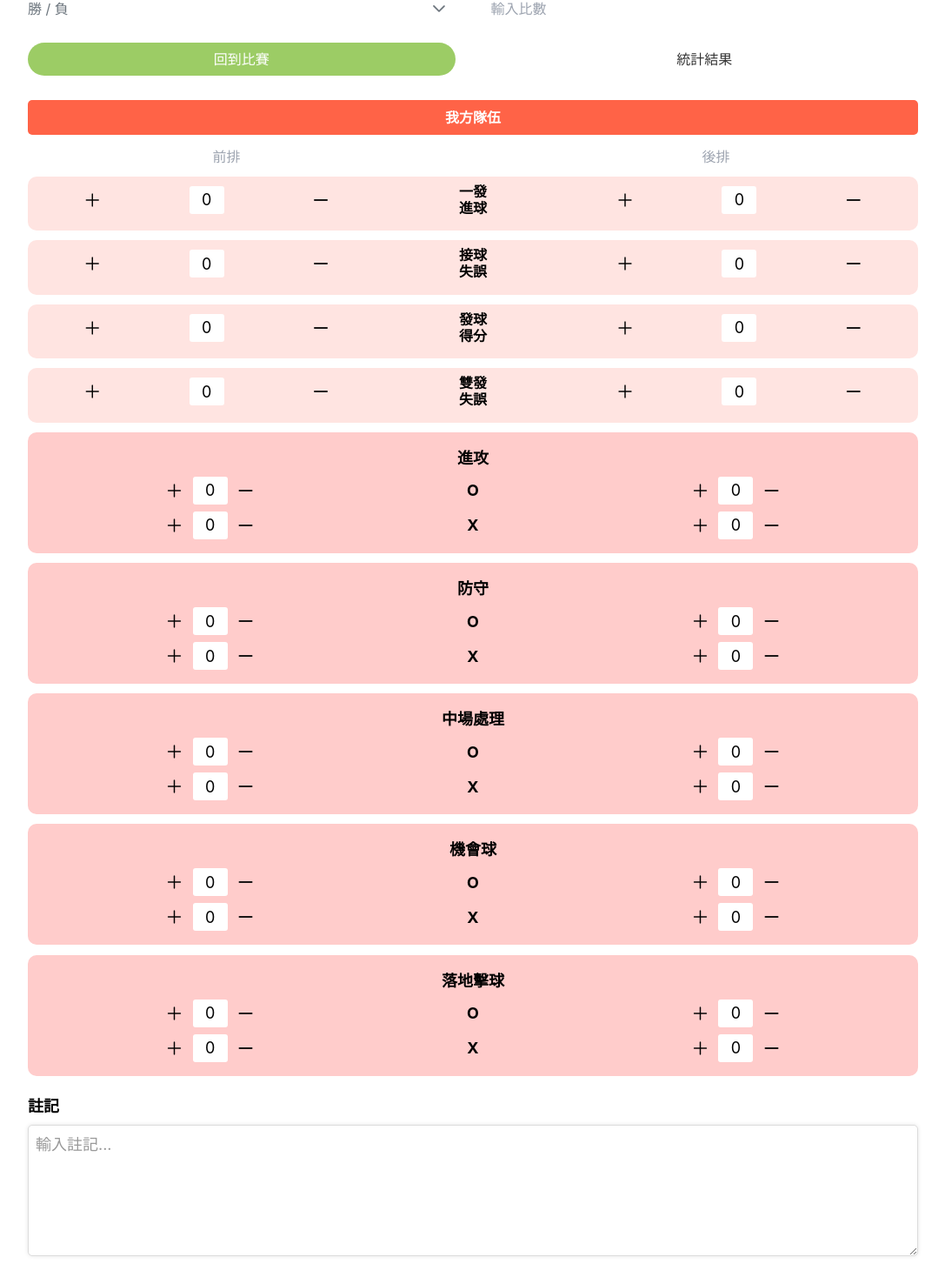
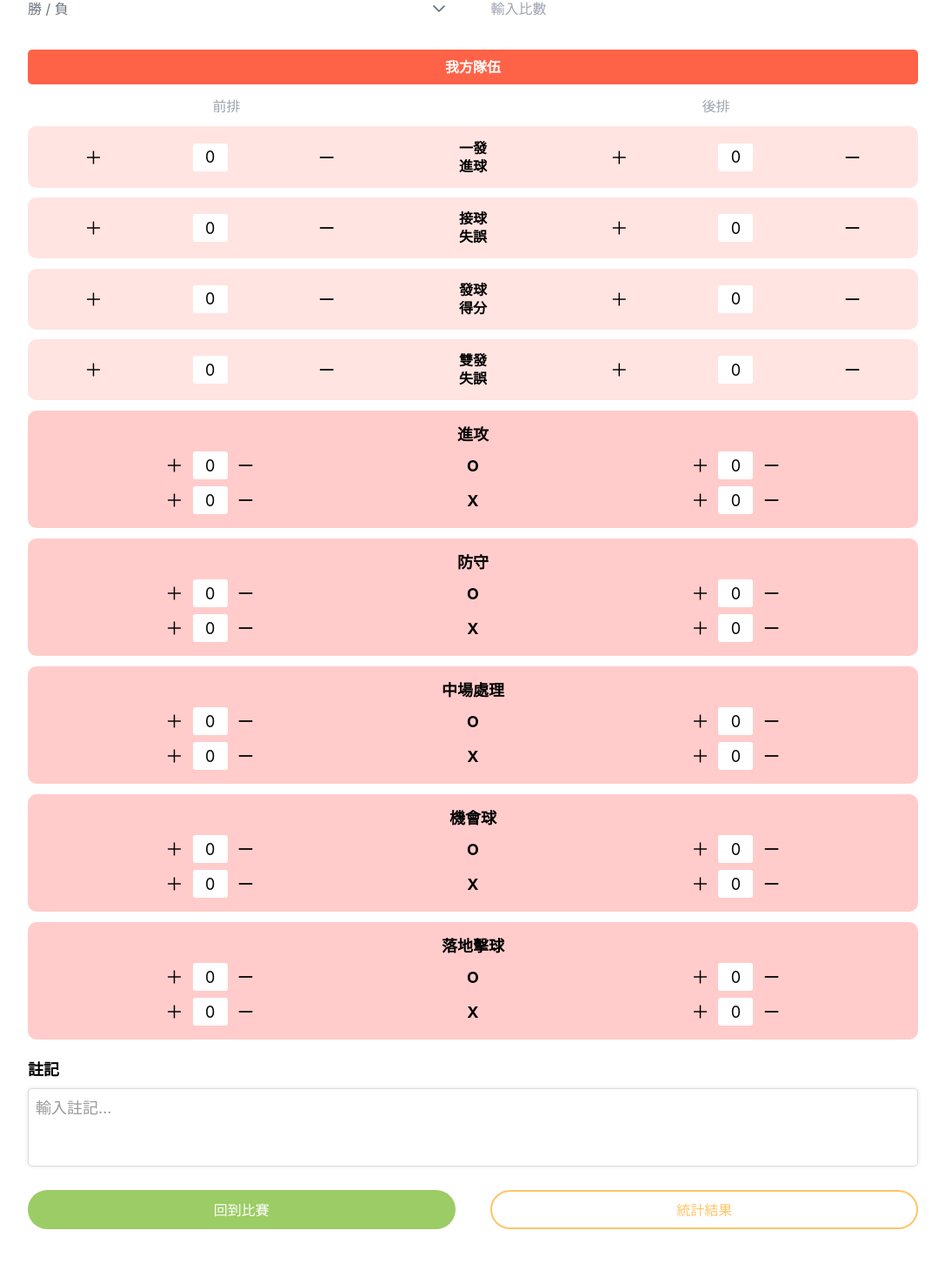
Before and after one commit to SnowyMeteor/player-scoreboard, a React (Create React App) app: page / in a window 1280 px wide. Shown: the part 242-1710 px from the top of the page at 87% size, without its empty margins (96-1183 px from the left). After the commit the page ends 1687 px from the top, so only its background shows below. Built offline with nearby package versions, Linux system fonts and the light colour scheme.

Commit message:
Update the logic and layout for App, ScoreBoard, StatisticsBoard and Notes

```diff
--- a/src/App.css
+++ b/src/App.css
@@ -32,8 +32,60 @@
   from {
     transform: rotate(0deg);
   }
-
   to {
     transform: rotate(360deg);
   }
 }
+
+.button-container {
+  display: flex;
+  justify-content: space-between;
+  padding-left: 10%;
+  padding-right: 10%;
+  margin-top: 1.2rem;
+  margin-bottom: 2rem;
+}
+
+.button-container .p-button {
+  height: 45px;
+  display: flex;
+  align-items: center;
+  justify-content: center;
+  font-size: 16px;
+  border-radius: 30px;
+  width: 48%;
+  background-color: #FFFFFF;
+  transition: all 0.3s ease;
+  border-width: 2px;
+  border-style: solid;
+}
+
+.button-container .p-button-back-to-game {
+  border-color: #9CCC65;
+  color: #9CCC65;
+}
+
+.button-container .p-button-statistics {
+  border-color: #FFC466;
+  color: #FFC466;
+}
+
+.button-container .p-button-back-to-game.active {
+  background-color: #9CCC65;
+  color: #FFFFFF;
+}
+
+.button-container .p-button-statistics.active {
+  background-color: #FFC466;
+  color: #FFFFFF;
+}
+
+.button-container .p-button-back-to-game:hover {
+  background-color: #9CCC65;
+  color: #FFFFFF;
+}
+
+.button-container .p-button-statistics:hover {
+  background-color: #FFC466;
+  color: #FFFFFF;
+}
--- a/src/App.tsx
+++ b/src/App.tsx
@@ -1,5 +1,6 @@
 import React, { useState, useEffect, useCallback } from 'react';
 import { useSwipeable } from 'react-swipeable';
+import { Button } from 'primereact/button';
 import './App.css';
 import GameInfo from './components/GameInfo';
 import ScoreBoard from './components/ScoreBoard';
@@ -74,12 +75,6 @@ function App() {
       notes: ''
     }]);
   }, []);
-
-  const handlers = useSwipeable({
-    onSwipedLeft: () => setIndex(Math.min(index + 1, 1)),
-    onSwipedRight: () => setIndex(Math.max(index - 1, 0)),
-    trackMouse: true
-  });
 
   const handleRoundChange = useCallback((round: number) => {
     setCurrentRound(round);
@@ -157,13 +152,17 @@ function App() {
     setCurrentPage('game');
   }, []);
 
+  const handlers = useSwipeable({
+    onSwipedLeft: () => setIndex(Math.min(index + 1, 1)),
+    onSwipedRight: () => setIndex(Math.max(index - 1, 0)),
+    trackMouse: true
+  });
+
   return (
     <div className="App">
       <GameInfo
         currentRound={currentRound}
         onRoundChange={handleRoundChange}
-        onShowStatistics={handleShowStatistics}
-        onBackToGame={handleBackToGame}
         currentPage={currentPage}
       />
       {showStatistics ? (
@@ -187,7 +186,6 @@ function App() {
           />
         </div>
       ) : (
-        <>
         <div {...handlers} style={{ overflow: 'hidden' }}>
           <div style={{
             display: 'flex',
@@ -210,12 +208,26 @@ function App() {
             </div>
           </div>
         </div>
+      )}
       <Notes
-            value={roundsData[currentRound - 1]?.notes || ''}
-            onChange={updateNotes}
+        value={showStatistics
+          ? roundsData.map((round, index) => `第 ${index + 1} 局：\n${round.notes}`).join('\n\n')
+          : roundsData[currentRound - 1]?.notes || ''}
+        onChange={showStatistics ? () => { } : updateNotes}
+        readOnly={showStatistics}
       />
-        </>
-      )}
+      <div className="button-container">
+        <Button
+          label="回到比賽"
+          className={`p-button-back-to-game ${currentPage === 'game' ? 'active' : 'inactive'}`}
+          onClick={handleBackToGame}
+        />
+        <Button
+          label="統計結果"
+          className={`p-button-statistics ${currentPage === 'statistics' ? 'active' : 'inactive'}`}
+          onClick={handleShowStatistics}
+        />
+      </div>
     </div>
   );
 }
--- a/src/components/GameInfo.tsx
+++ b/src/components/GameInfo.tsx
@@ -13,12 +13,10 @@ const winLossOptions = [
 interface GameInfoProps {
     currentRound: number;
     onRoundChange: (round: number) => void;
-    onShowStatistics: () => void;
-    onBackToGame: () => void;
     currentPage: 'game' | 'statistics';
 }
 
-const GameInfo: React.FC<GameInfoProps> = ({ currentRound, onRoundChange, onShowStatistics, onBackToGame, currentPage }) => {
+const GameInfo: React.FC<GameInfoProps> = ({ currentRound, onRoundChange, currentPage }) => {
     const [gameName, setGameName] = useState('');
     const [score, setScore] = useState('');
     const [result, setResult] = useState<string | null>(null);
@@ -111,24 +109,6 @@ const GameInfo: React.FC<GameInfoProps> = ({ currentRound, onRoundChange, onShow
                     />
                 </div>
             </div>
-
-            {/* 統計結果、回到比賽按鈕 */}
-            <div className="game-info-row">
-                <div className="game-info-column game-info-column-left">
-                    <Button
-                        label="回到比賽"
-                        className={`p-button-back-to-game w-full ${currentPage === 'game' ? 'active' : 'inactive'}`}
-                        onClick={onBackToGame}
-                    />
-                </div>
-                <div className="game-info-column game-info-column-right">
-                    <Button
-                        label="統計結果"
-                        className={`p-button-statistics w-full ${currentPage === 'statistics' ? 'active' : 'inactive'}`}
-                        onClick={onShowStatistics}
-                    />
-                </div>
-            </div>
         </div>
     );
 }
--- a/src/components/Notes.tsx
+++ b/src/components/Notes.tsx
@@ -1,4 +1,4 @@
-import React from 'react';
+import React, { useEffect, useRef } from 'react';
 import { InputTextarea } from 'primereact/inputtextarea';
 import '../style/Notes.css';
 
@@ -9,17 +9,34 @@ interface NotesProps {
 }
 
 const Notes: React.FC<NotesProps> = ({ value, onChange, readOnly = false }) => {
+    const textareaRef = useRef<HTMLTextAreaElement>(null);
+
+    useEffect(() => {
+        if (textareaRef.current) {
+            adjustTextareaHeight(textareaRef.current);
+        }
+    }, [value]);
+
+    const adjustTextareaHeight = (element: HTMLTextAreaElement) => {
+        element.style.height = 'auto';
+        element.style.height = `${element.scrollHeight}px`;
+    };
+
+    const handleChange = (e: React.ChangeEvent<HTMLTextAreaElement>) => {
+        onChange(e.target.value);
+        adjustTextareaHeight(e.target);
+    };
+
     return (
         <div className="note-container">
             <div className="note-item">
                 <label htmlFor="notes" className="block font-bold mb-2 text-left">註記</label>
                 <InputTextarea
+                    ref={textareaRef}
                     id="notes"
-                    rows={5}
                     value={value}
-                    onChange={(e) => onChange(e.target.value)}
+                    onChange={handleChange}
                     placeholder={readOnly ? "" : "輸入註記..."}
-                    autoResize
                     className="input-textarea text-left"
                     readOnly={readOnly}
                 />
--- a/src/components/StatisticsBoard.tsx
+++ b/src/components/StatisticsBoard.tsx
@@ -193,25 +193,23 @@ const StatisticsBoard: React.FC<StatisticsBoardProps> = ({ ourTeam, enemyTeam, c
         const rates = calculateSuccessFailRates(teamProps);
 
         return (
-            <div className="statistics-section special">
-                <div className="special-row">
-                    <div className="player-score">
+            <div className="statistics-section rate-section">
+                <div className="rate-row">
+                    <div className="player-rate">
                         <InputText
                             value={`${rates.player1[label === '成功率' ? 'successRate' : 'failRate']}%`}
-                            className="score-input rate-input"
+                            className="rate-input"
                             readOnly
-                            style={{ backgroundColor: '#EDF0F5' }}
                         />
                     </div>
-                    <div className="category-label" style={{ whiteSpace: 'pre-wrap' }}>
+                    <div className="rate-label">
                         {label}
                     </div>
-                    <div className="player-score">
+                    <div className="player-rate">
                         <InputText
                             value={`${rates.player2[label === '成功率' ? 'successRate' : 'failRate']}%`}
-                            className="score-input rate-input"
+                            className="rate-input"
                             readOnly
-                            style={{ backgroundColor: '#EDF0F5' }}
                         />
                     </div>
                 </div>
@@ -221,7 +219,7 @@ const StatisticsBoard: React.FC<StatisticsBoardProps> = ({ ourTeam, enemyTeam, c
 
     const renderTeamStatistics = (teamProps: TeamProps) => {
         return (
-            <div className="statistics-board-container">
+            <div className={`statistics-board-container ${teamProps.team}`}>
                 <div className={`team-header ${teamProps.team}`}>
                     <div className="team-label">{teamProps.team === 'our' ? '我方隊伍' : '敵方隊伍'}</div>
                 </div>
@@ -234,24 +232,17 @@ const StatisticsBoard: React.FC<StatisticsBoardProps> = ({ ourTeam, enemyTeam, c
                         <InputText value={teamProps.player2Name} className="player-name-input" readOnly />
                     </div>
                 </div>
+                {renderSpecialSection('firstServeRate', '一發進球', teamProps)}
+                {renderSpecialSection('receiveErrorRate', '接球失誤', teamProps)}
+                {renderSpecialSection('servePoints', '發球得分', teamProps)}
+                {renderSpecialSection('doubleFaults', '雙發失誤', teamProps)}
                 {renderStatisticsSection('attack', '進攻', teamProps)}
                 {renderStatisticsSection('defense', '防守', teamProps)}
                 {renderStatisticsSection('midfield', '中場處理', teamProps)}
                 {renderStatisticsSection('chance', '機會球', teamProps)}
                 {renderStatisticsSection('smash', '落地擊球', teamProps)}
-                {renderSpecialSection('firstServeRate', '一發進球率', teamProps)}
-                {renderSpecialSection('receiveErrorRate', '接球失誤率', teamProps)}
-                {renderSpecialSection('servePoints', '發球得分', teamProps)}
-                {renderSpecialSection('doubleFaults', '雙發失誤', teamProps)}
                 {renderRateSection('成功率', teamProps)}
                 {renderRateSection('失敗率', teamProps)}
-                <Notes
-                    value={roundsData.map((round, index) =>
-                        `第 ${index + 1} 局：\n${round.notes}`
-                    ).join('\n\n')}
-                    onChange={() => { }}
-                    readOnly={true}
-                />
             </div>
         );
     };
--- a/src/style/GameInfo.css
+++ b/src/style/GameInfo.css
@@ -27,13 +27,6 @@
 .game-info-container .p-dropdown,
 .game-info-container .p-inputtext {
     height: 38px;
-}
-
-.game-info-container .p-button {
-    height: 38px;
-    display: flex;
-    align-items: center;
-    justify-content: center;
 }
 
 .game-info-container .p-inputtext {
@@ -79,49 +72,6 @@
     border-color: #7f8c8d;
 }
 
-.game-info-container .p-button.p-button-statistics {
-    background-color: #FFC466;
-    border-color: #FFC466;
-    color: #ffffff;
-    border-radius: 30px;
-}
-
-.game-info-container .p-button.p-button-statistics:hover {
-    background-color: #FFB74D;
-    border-color: #FFB74D;
-}
-
-.game-info-container .p-button.p-button-back-to-game {
-    background-color: #9CCC65;
-    border-color: #9CCC65;
-    color: #ffffff;
-    border-radius: 30px;
-}
-
-.game-info-container .p-button.p-button-back-to-game:hover {
-    background-color: #8BC34A;
-    border-color: #8BC34A;
-}
-
-.game-info-container .p-button.p-button-statistics.inactive,
-.game-info-container .p-button.p-button-back-to-game.inactive {
-    background-color: #FFFFFF;
-    color: #333333;
-}
-
-.game-info-container .p-button.p-button-statistics.inactive {
-    border-color: #FFC466;
-}
-
-.game-info-container .p-button.p-button-back-to-game.inactive {
-    border-color: #9CCC65;
-}
-
-.game-info-container .p-button.p-button-statistics.inactive:hover,
-.game-info-container .p-button.p-button-back-to-game.inactive:hover {
-    background-color: #f0f0f0;
-}
-
 .game-info-container .game-info-item label {
     font-size: 18px;
 }
@@ -137,11 +87,3 @@
 .game-info-container .game-info-column-right label {
     font-size: 18px;
 }
-
-.game-info-container .p-button-statistics {
-    font-size: 16px;
-}
-
-.game-info-container .p-button-back-to-game {
-    font-size: 16px;
-}
--- a/src/style/Notes.css
+++ b/src/style/Notes.css
@@ -32,8 +32,10 @@
     border-radius: 5px;
     padding: 8px;
     box-shadow: 0 0 5px rgba(0, 0, 0, 0.1);
-    resize: vertical;
+    resize: none;
     box-sizing: border-box;
+    overflow: hidden;
+    line-height: 1.5;
 }
 
 .input-textarea::placeholder {
--- a/src/style/ScoreBoard.css
+++ b/src/style/ScoreBoard.css
@@ -69,16 +69,21 @@
     font-weight: bold;
     font-size: 18px;
     text-align: center;
-    margin-top: 0.5rem;
+    margin-top: 0.4rem;
+    margin-bottom: 0.4rem;
+}
+
+.scoreboard-container .score-row {
+    display: flex;
+    justify-content: space-between;
+    align-items: center;
     margin-bottom: 0.5rem;
 }
 
-.scoreboard-container .score-row,
 .scoreboard-container .special-row {
     display: flex;
     justify-content: space-between;
     align-items: center;
-    margin-bottom: 0.5rem;
 }
 
 .scoreboard-container .player-score {
@@ -97,11 +102,10 @@
 .scoreboard-container .special-row .category-label {
     flex: 1;
     text-align: center;
-    margin: 0 10px;
     font-size: 1rem;
     font-weight: bold;
     white-space: pre-wrap;
-    line-height: 1.2;
+    line-height: 1.3;
 }
 
 .scoreboard-container .special-row .player-score {
--- a/src/style/StatisticsBoard.css
+++ b/src/style/StatisticsBoard.css
@@ -25,11 +25,11 @@
 }
 
 .statistics-board-container .team-header.our {
-    background-color: #87CEEB;
+    background-color: #FF6347;
 }
 
 .statistics-board-container .team-header.enemy {
-    background-color: #FF6347;
+    background-color: #87CEEB;
 }
 
 .statistics-board-container .team-label {
@@ -72,16 +72,21 @@
     font-weight: bold;
     font-size: 18px;
     text-align: center;
-    margin-top: 0.5rem;
+    margin-top: 0.4rem;
+    margin-bottom: 0.4rem;
+}
+
+.statistics-board-container .score-row {
+    display: flex;
+    justify-content: space-between;
+    align-items: center;
     margin-bottom: 0.5rem;
 }
 
-.statistics-board-container .score-row,
 .statistics-board-container .special-row {
     display: flex;
     justify-content: space-between;
     align-items: center;
-    margin-bottom: 0.5rem;
 }
 
 .statistics-board-container .player-score {
@@ -100,11 +105,10 @@
 .statistics-board-container .special-row .category-label {
     flex: 1;
     text-align: center;
-    margin: 0 10px;
     font-size: 1rem;
     font-weight: bold;
     white-space: pre-wrap;
-    line-height: 1.2;
+    line-height: 1.3;
 }
 
 .statistics-board-container .special-row .player-score {
@@ -115,7 +119,7 @@
 }
 
 .statistics-board-container .score-input {
-    font-size: 18p;
+    font-size: 18px;
     width: 40px !important;
     text-align: center !important;
     background-color: #FFFFFF !important;
@@ -136,33 +140,34 @@
     text-align: center !important;
 }
 
-.statistics-board-container .attack {
-    background-color: #C5CCD7;
+.statistics-board-container.our .special {
+    background-color: #FFE4E1;
 }
 
-.statistics-board-container .defense {
-    background-color: #C5CCD7;
+.statistics-board-container.our .attack,
+.statistics-board-container.our .defense,
+.statistics-board-container.our .midfield,
+.statistics-board-container.our .chance,
+.statistics-board-container.our .smash,
+.statistics-board-container.our .rate-input {
+    background-color: #FFCCCB !important;
 }
 
-.statistics-board-container .midfield {
-    background-color: #C5CCD7;
+.statistics-board-container.enemy .special {
+    background-color: #E6F3FF;
 }
 
-.statistics-board-container .chance {
-    background-color: #C5CCD7;
-}
-
-.statistics-board-container .smash {
-    background-color: #C5CCD7;
-}
-
-.statistics-board-container .special {
-    background-color: #EDF0F5;
+.statistics-board-container.enemy .attack,
+.statistics-board-container.enemy .defense,
+.statistics-board-container.enemy .midfield,
+.statistics-board-container.enemy .chance,
+.statistics-board-container.enemy .smash,
+.statistics-board-container.enemy .rate-input {
+    background-color: #ADD8E6;
 }
 
 .statistics-board-container .rate-input {
     width: 80px !important;
-    background-color: #EDF0F5 !important;
 }
 
 .statistics-board-container .statistics-notes-container {
@@ -201,3 +206,48 @@
     box-sizing: border-box;
     text-align: left !important;
 }
+
+.statistics-board-container .rate-section {
+    width: 100%;
+    margin-bottom: 0.7rem;
+    padding: 0.5rem;
+    border-radius: 10px;
+}
+
+.statistics-board-container .rate-row {
+    display: flex;
+    justify-content: space-between;
+    align-items: center;
+}
+
+.statistics-board-container .player-rate {
+    display: flex;
+    align-items: center;
+    justify-content: center;
+    width: 40%;
+}
+
+.statistics-board-container .rate-label {
+    flex: 1;
+    text-align: center;
+    font-size: 1rem;
+    font-weight: bold;
+    white-space: pre-wrap;
+    line-height: 1.2;
+}
+
+.statistics-board-container .rate-input {
+    font-size: 18px;
+    width: 80px !important;
+    text-align: center !important;
+    cursor: default !important;
+    height: 2rem !important;
+}
+
+.statistics-board-container.our .rate-section {
+    background-color: #FFCCCB;
+}
+
+.statistics-board-container.enemy .rate-section {
+    background-color: #ADD8E6;
+}
```
Lines whose indentation alone changed are shown as unchanged.
